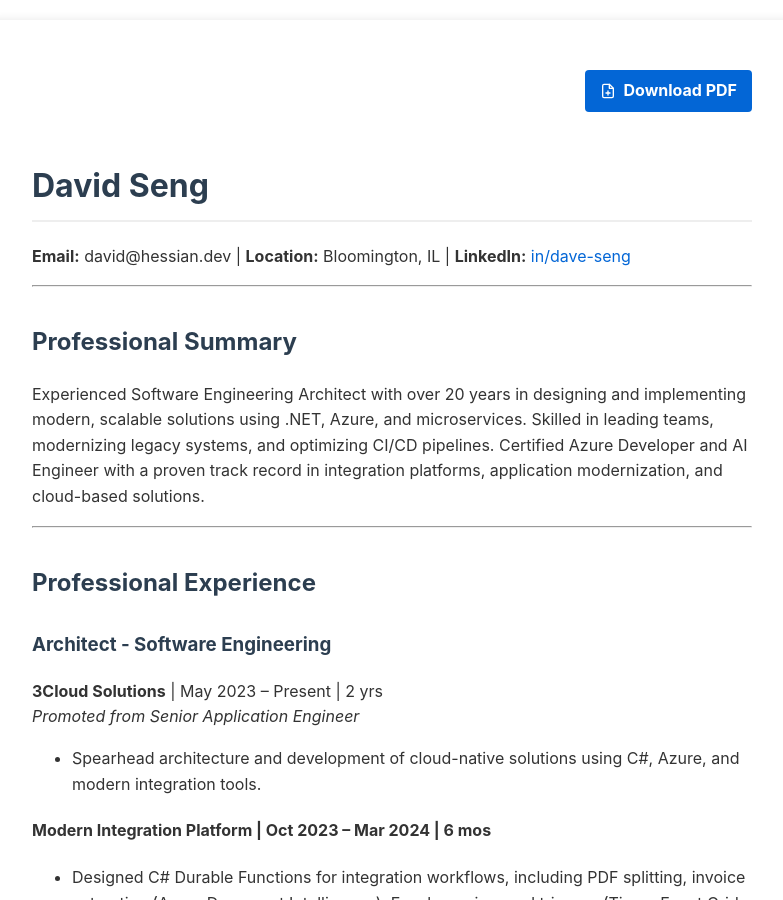
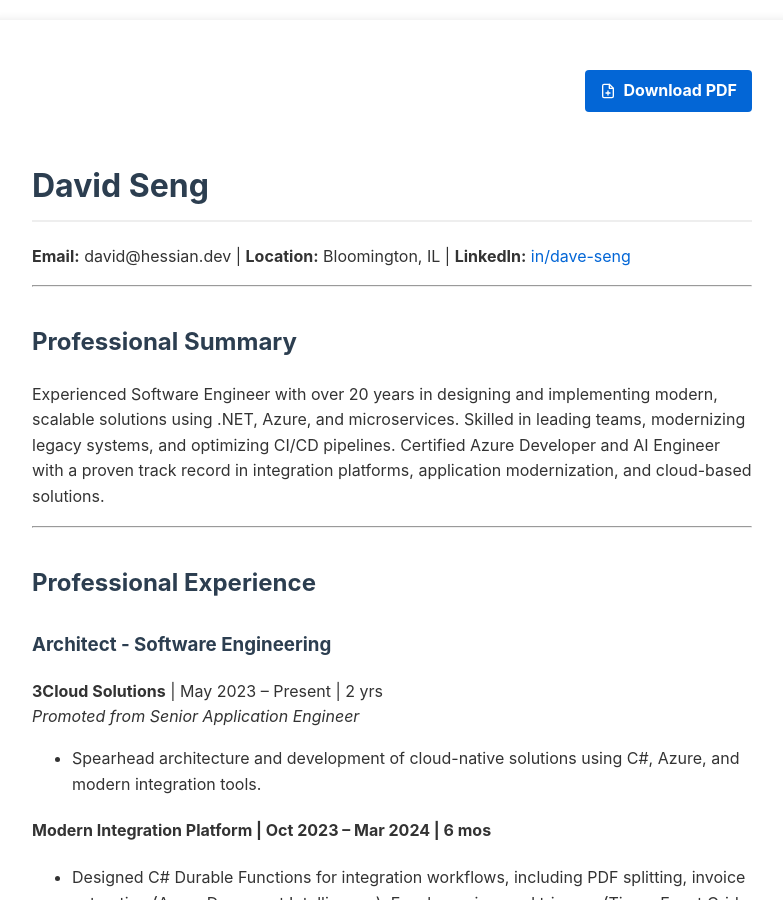
Before and after one commit to djseng/me, a Jekyll site: the page built from index.md, in a window 1280 px wide and 900 px high. Shown: the whole window, without its empty margins (248-1031 px from the left). Built offline with Jekyll 4.4.1, drawn with Linux system fonts in a browser that asks for light colours.

Commit message:
minor tweaks

```diff
--- a/resume.md
+++ b/resume.md
@@ -4,7 +4,7 @@
 ---
 
 ## Professional Summary
-Experienced Software Engineering Architect with over 20 years in designing and implementing modern, scalable solutions using .NET, Azure, and microservices. Skilled in leading teams, modernizing legacy systems, and optimizing CI/CD pipelines. Certified Azure Developer and AI Engineer with a proven track record in integration platforms, application modernization, and cloud-based solutions.
+Experienced Software Engineer with over 20 years in designing and implementing modern, scalable solutions using .NET, Azure, and microservices. Skilled in leading teams, modernizing legacy systems, and optimizing CI/CD pipelines. Certified Azure Developer and AI Engineer with a proven track record in integration platforms, application modernization, and cloud-based solutions.
 
 ---
 
```
